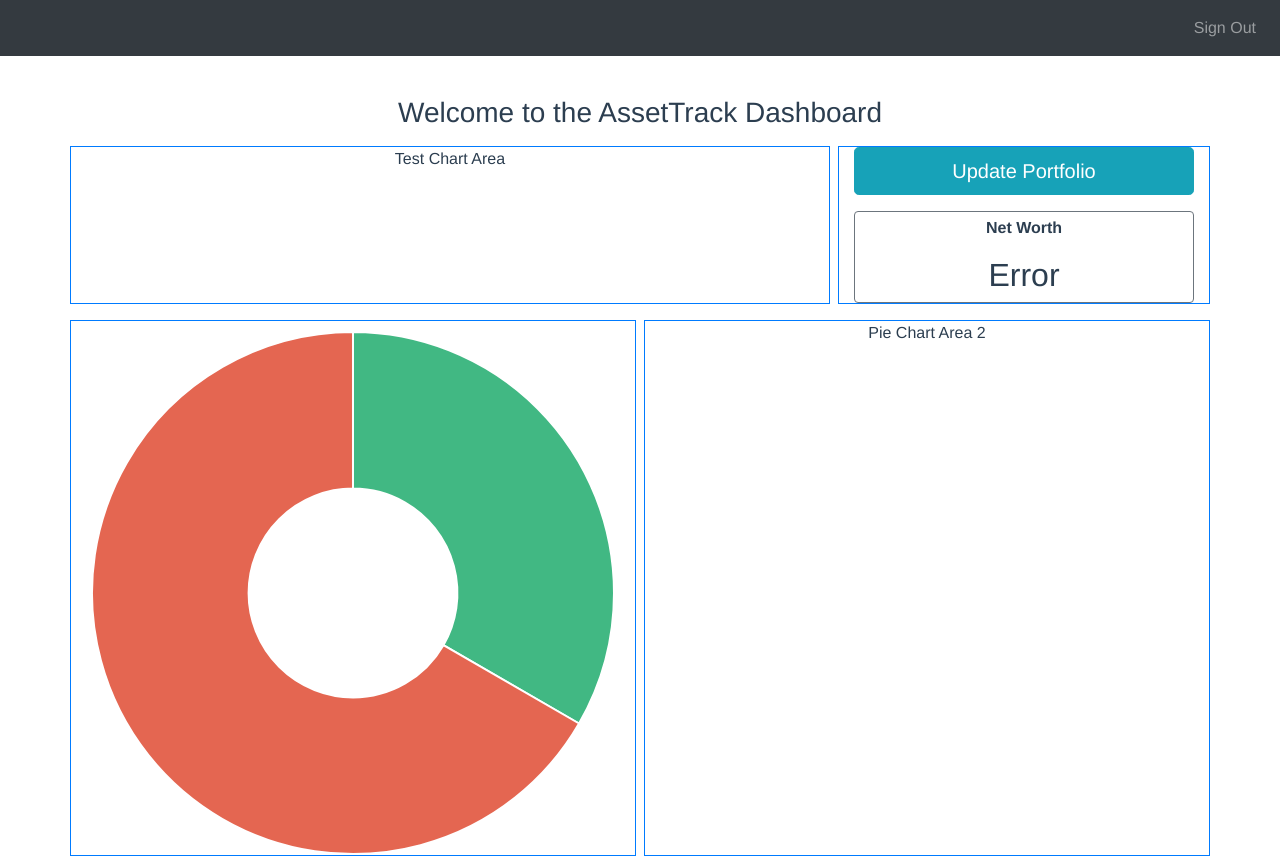
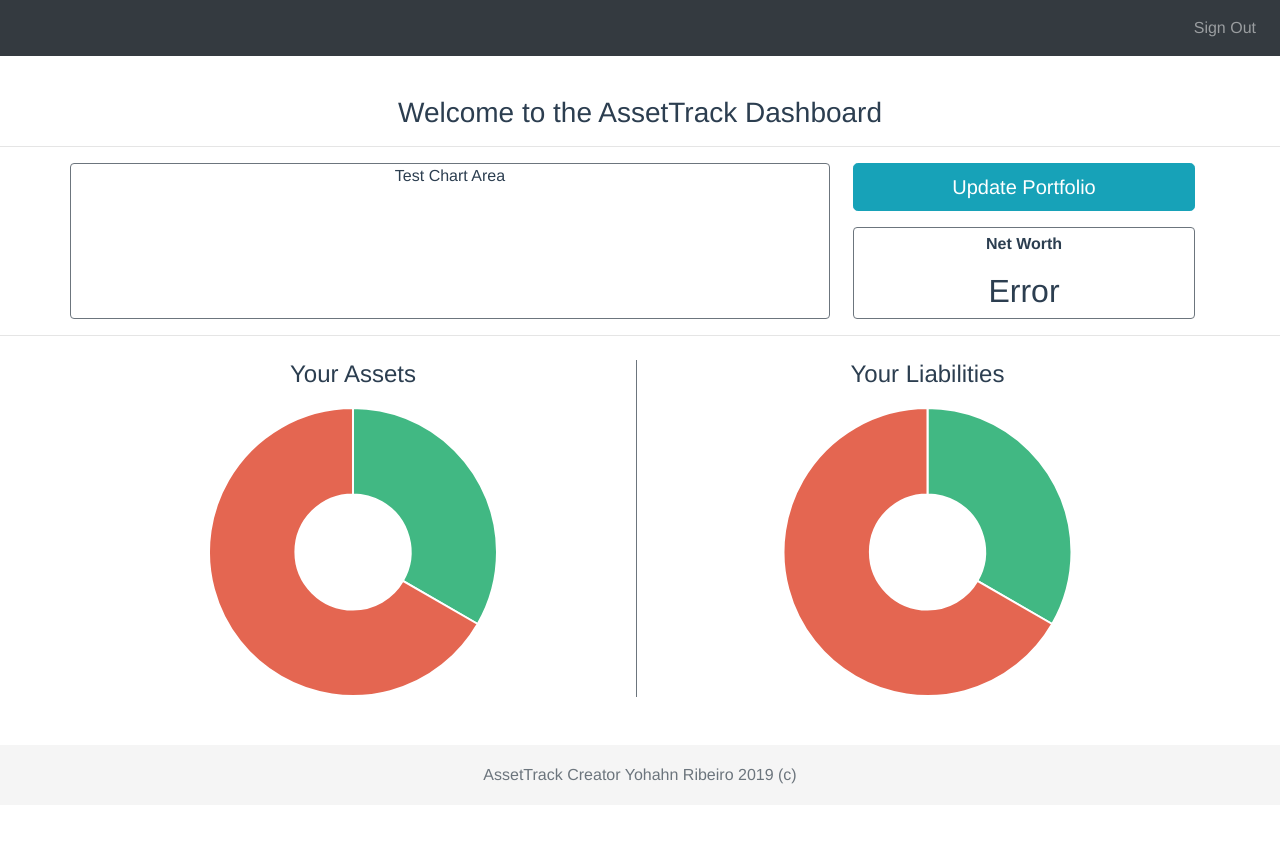
Before and after one commit to yribeiro/AssetTrack, a Vue app in the folder frontend/: page / in a window 1280 px wide. Shown: the top 857 px of the page. After the commit the page ends 805 px from the top, so only its background shows below. Built offline with nearby package versions, Linux system fonts and the light colour scheme; no server answers.

Commit message:
#16: Added another chart and fixed the height with some stylistic changes.

```diff
--- a/frontend/src/components/Dashboard.vue
+++ b/frontend/src/components/Dashboard.vue
@@ -3,12 +3,13 @@
     <b-container>
       <h3>{{ msg }}</h3>
     </b-container>
+    <hr>
     <b-container class="mt-3">
       <b-row class="text-center">
-        <b-col cols="8" class="border border-primary mr-2">Test Chart Area</b-col>
-        <b-col class="border border-primary">
+        <b-col cols="8" class="border border-secondary rounded mr-2">Test Chart Area</b-col>
+        <b-col class="">
           <b-button size="lg" variant="info" id="updateButton">Update Portfolio</b-button>
-          <div class="border rounded border-secondary mt-3" id="netWorth">
+          <div class="border border-secondary rounded mt-3" id="netWorth">
             <p class="mt-1">
               <b>Net Worth</b>
             </p>
@@ -17,12 +18,17 @@
         </b-col>
       </b-row>
     </b-container>
-    <b-container class="mt-3">
+    <hr>
+    <b-container class="mt-4">
       <b-row class="text-center">
-        <b-col class="border border-primary mr-2">
-          <pie-chart></pie-chart>
+        <b-col class="border-right border-secondary mr-2">
+          <h4 class="right">Your Assets</h4>
+          <pie-chart :height="300"></pie-chart>
         </b-col>
-        <b-col class="border border-primary">Pie Chart Area 2</b-col>
+        <b-col>
+          <h4>Your Liabilities</h4>
+          <pie-chart :height="300"></pie-chart>
+        </b-col>
       </b-row>
     </b-container>
   </div>
@@ -30,11 +36,11 @@
 
 <script>
 import axios from "axios";
-import PieChart from "./PieChart.js"
+import PieChart from "./PieChart.js";
 
 export default {
   name: "Dashboard",
-  components: {PieChart},
+  components: { PieChart },
   props: {
     msg: String
   },
--- a/frontend/src/components/PieChart.js
+++ b/frontend/src/components/PieChart.js
@@ -17,7 +17,8 @@ export default {
       },
       chartOptions: {
         responsive: true,
-        cutoutPercentage: 40
+        cutoutPercentage: 40,
+        maintainAspectRatio: false
       }
     };
   },
```
Lines whose indentation alone changed are shown as unchanged.
